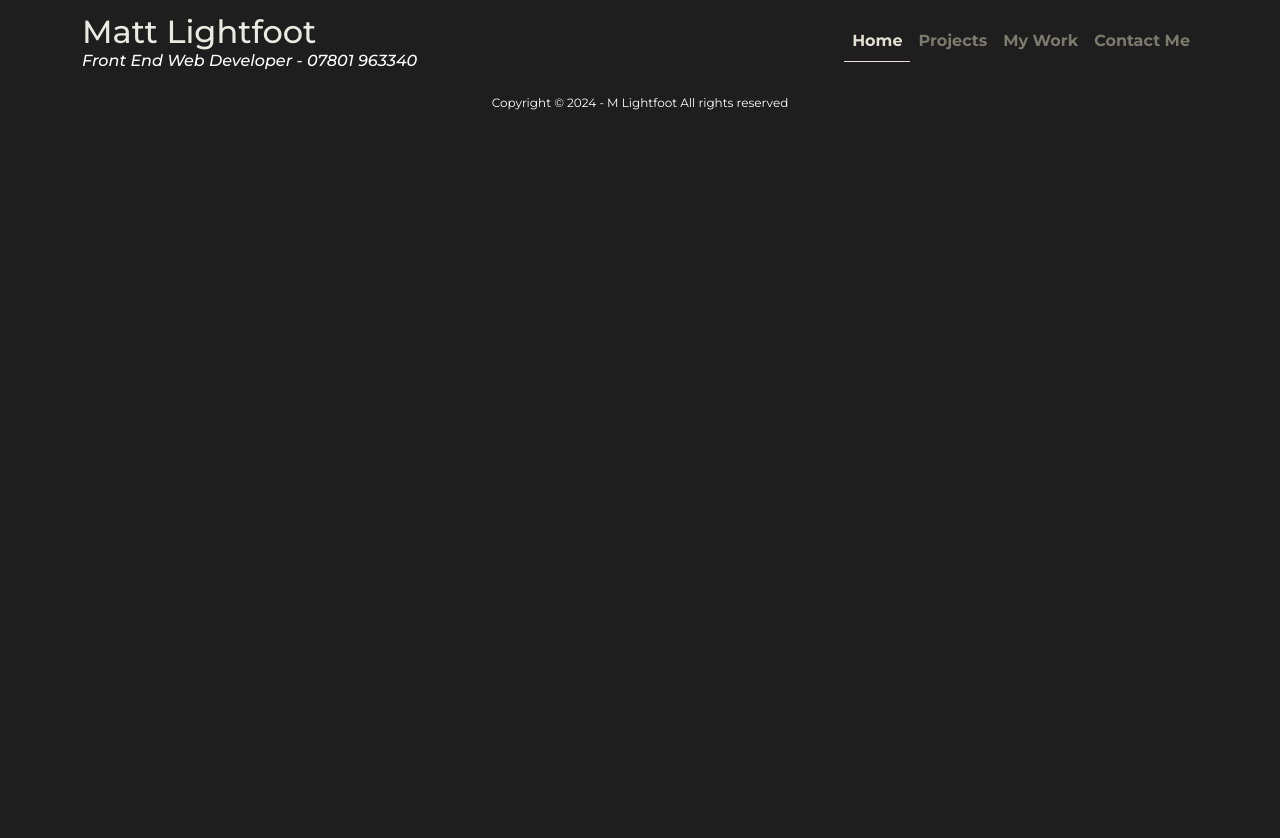
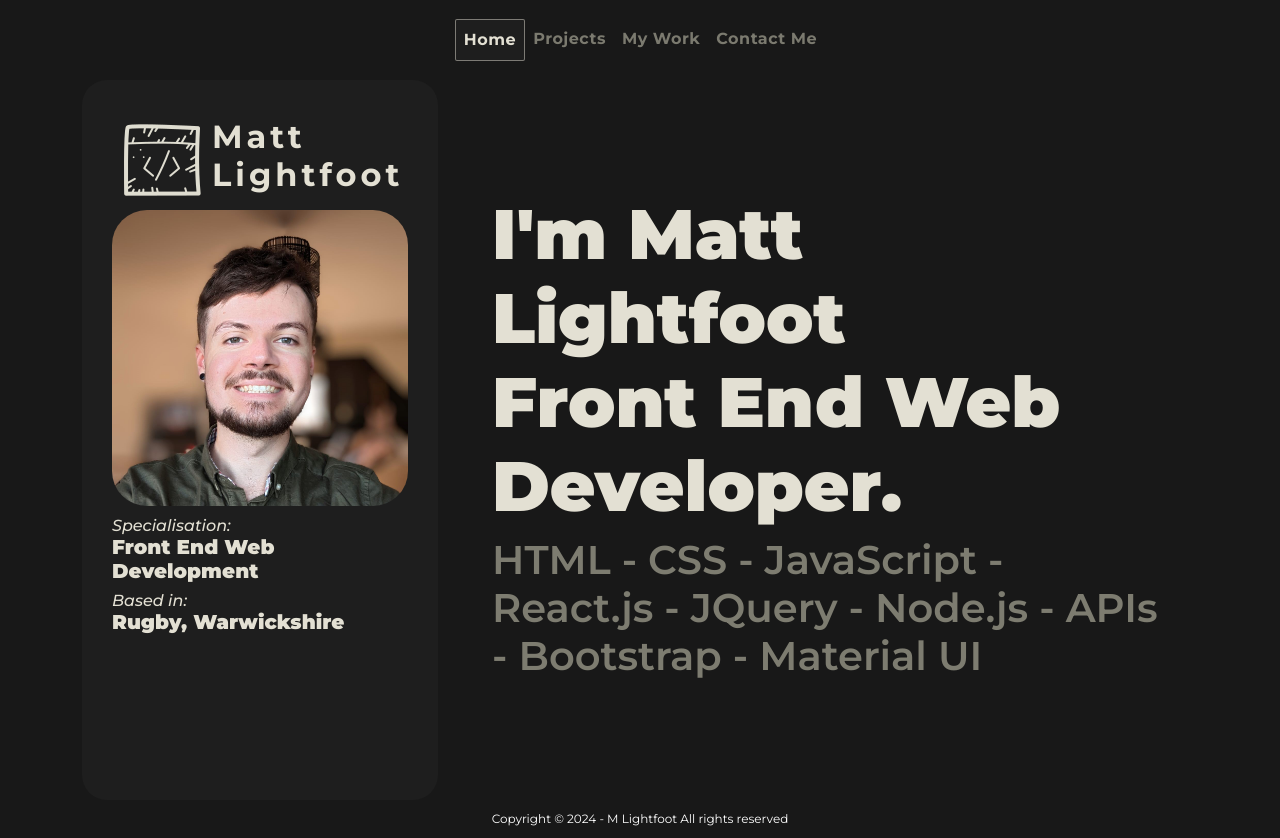
Before and after one commit to Mtlightfoot/portfolio, a React (Vite) app: page / in a window 1280 px wide. Before the commit the page ends 800 px from the top, so only its background shows below. Built offline with nearby package versions, Linux system fonts and the light colour scheme; a web font is replaced by a local one.

Commit message:
Adding content and layout to home page

```diff
--- a/src/App.jsx
+++ b/src/App.jsx
@@ -21,7 +21,7 @@ function App() {
 
   return (
     <Router>
-      <div>
+      <div id="webpage">
         <Navbar />
         <Routes>
           <Route path="/" element={<Home />} />
--- a/src/components/Footer.jsx
+++ b/src/components/Footer.jsx
@@ -1,16 +1,8 @@
 import "../main.css"
-
-const styles = {
-    footer: {
-        fontSize: '12px',
-    }
-};
-
 
 function Footer() {
     return (
-
-        <p style={styles.footer} className="text-center footer">Copyright © 2024 - M Lightfoot All rights reserved</p>
+        <p className="text-center footer">Copyright © 2024 - M Lightfoot All rights reserved</p>
     );
 }
 
--- a/src/components/NavBar.jsx
+++ b/src/components/NavBar.jsx
@@ -28,12 +28,12 @@ function NavBar() {
     return (
         <Navbar expand="lg" className="bg-body-tertiary" style={styles.navBar} id="navbar-bg">
             <Container>
-                <LinkContainer to='/'>
+                {/* <LinkContainer to='/'>
                     <Navbar.Brand><h2 id="main-title">Matt Lightfoot</h2><h6 style={styles.subtitle}>Front End Web Developer - 07801 963340</h6></Navbar.Brand>
-                </LinkContainer>
+                </LinkContainer> */}
                 <Navbar.Toggle aria-controls="basic-navbar-nav" />
                 <Navbar.Collapse id="basic-navbar-nav">
-                    <Nav className="ms-auto">
+                    <Nav className="m-auto">
                         <LinkContainer to='/'>
                             <Nav.Link id="navLink">Home</Nav.Link>
                         </LinkContainer>
--- a/src/main.css
+++ b/src/main.css
@@ -4,7 +4,10 @@
 
 * {
     font-family: "Montserrat", sans-serif;
-    background-color: #1E1E1E;
+}
+
+#webpage {
+    background-color: #181818;
 }
 
 #main-title {
@@ -20,17 +23,58 @@
 #navLink {
     color: #7B7A6F;
     font-weight: 700;
+    letter-spacing: 0.5px;
 }
 
 #navLink:hover {
     transition: 0.2s;
     color: #E3E0D3;
+    background-color: #1E1E1E;
+    border: 1px solid #e3e0d37a;
+    border-radius: 2px;
 }
 
 #navLink.active {
     font-weight: 700;
-    border-bottom: 0.5px solid #E3E0D3;
+    border: 1px solid #e3e0d37a;
     color: #E3E0D3;
+    background-color: #1E1E1E;
+    border-radius: 2px;
+}
+
+#homeContainer {
+}
+
+#homeRow {
+    min-height: 90vh;
+}
+
+#leftColumn {
+    color: #E9EAE2;
+    display: flex;
+    flex-direction: column;
+    justify-content: center;
+    align-items: center;
+}
+
+#profileName {
+    display: flex;
+    align-items: center;
+    color: #E3E0D3;
+}
+
+#profilePicture {
+    width: 100%;
+    border-radius: 35px;
+}
+
+#columnBox {
+    padding: 30px;
+    height: 100%;
+    border-radius: 25px;
+}
+
+#rightColumn {
 }
 
 .footer {
@@ -38,4 +82,5 @@
     color: white;
     margin: 0;
     padding: 10px;
+    font-size: 12px;
 }
--- a/src/pages/Home.jsx
+++ b/src/pages/Home.jsx
@@ -1,18 +1,76 @@
 import Container from 'react-bootstrap/Container';
-import Card from 'react-bootstrap/Card';
 import Row from 'react-bootstrap/Row';
 import Col from 'react-bootstrap/Col';
 
 const styles = {
+    leftColumn: {
+        backgroundColor: "#1E1E1E",
+    },
+    rightColumn: {
+        display: 'flex',
+        flexDirection: "column",
+        justifyContent: 'center',
+    },
+    profileName: {
+        fontWeight: "700",
+        letterSpacing: "4px",
+    },
+    profileInfo: {
+        marginTop: '10px',
+    },
+    title: {
+        color: "#E3E0D3",
+    },
+    subtitle: {
+        fontSize: '20px',
+        fontWeight: '900'
+    },
+    slogan: {
+        fontSize: '70px',
+        fontWeight: "900",
+        color: '#E3E0D3'
+    },
 
+    skills: {
+        color: "#7D7C70",
+        fontWeight: '600',
+        fontSize: '40px',
+    }
 }
 
 function Home() {
 
     return (
-        <div>
-
-        </div>
+        <Container id='homeContainer'>
+            <Row id='homeRow'>
+                <Col md={4} id='leftColumn'>
+                    <div style={styles.leftColumn} id='columnBox'>
+                        <div id='profileName'>
+                            <img src="./frontend-icon.png" alt="An icon representing a frontend web developer" />
+                            <h2 style={styles.profileName}>Matt<br></br>
+                                Lightfoot
+                            </h2>
+                        </div>
+                        <img id='profilePicture' src="./profile-picture.jpg" alt="A profile picture of Matt Lightfoot" />
+                        <div style={styles.profileInfo}></div>
+                        <h6 style={styles.title}><em>Specialisation:</em><br></br>
+                            <span style={styles.subtitle}>Front End Web Development</span></h6>
+                        <h6 style={styles.title}><em>Based in:</em><br></br>
+                            <span style={styles.subtitle}>Rugby, Warwickshire</span></h6>
+                    </div>
+                </Col>
+                <Col md={8} id='rightColumn'>
+                    <div style={styles.rightColumn} id='columnBox'>
+                        <div>
+                            <h1 style={styles.slogan} >I'm Matt Lightfoot
+                                <br></br>
+                                Front End Web Developer.</h1>
+                            <h1 style={styles.skills}>HTML - CSS - JavaScript - React.js - JQuery - Node.js - APIs - Bootstrap - Material UI</h1>
+                        </div>
+                    </div>
+                </Col>
+            </Row>
+        </Container>
     )
 }
 
```
Also changed, not shown: public/frontend-icon.png (added), public/profile-picture.jpg (added).
